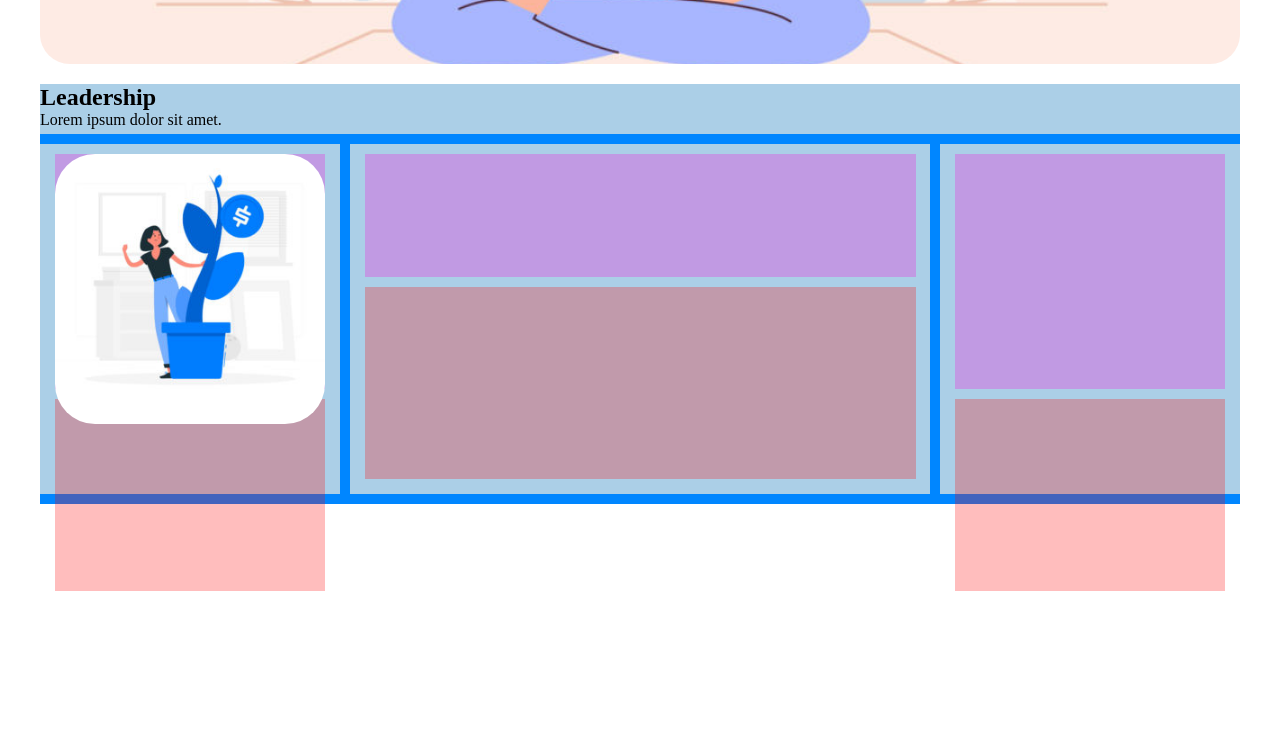
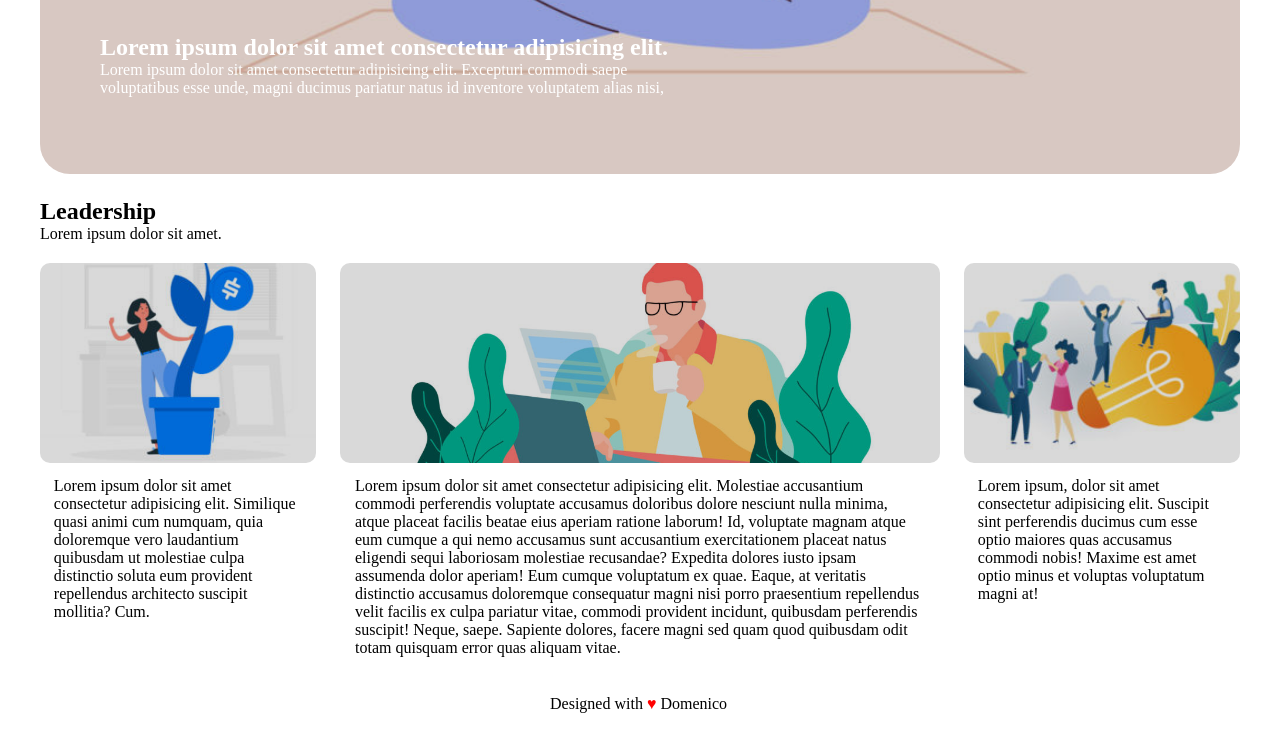
Before and after one commit to DomenicoGalileo88/htmlcss-wp, a plain HTML site: page index.html in a window 1280 px wide. Shown: the part 726-1459 px from the top of the page. Before the commit the page ends 1317 px from the top, so only its background shows below. Drawn offline with Linux system fonts and the light colour scheme.

Commit message:
Add footer

```diff
--- a/css/style.css
+++ b/css/style.css
@@ -36,6 +36,10 @@
 }
 
 /******* Debug main ****/
+
+.debug main{
+    height: 1160px;
+}
 
 /* Debug content_img */
 .debug .content_img{
@@ -78,7 +82,6 @@
 }
 
 .debug .content{
-    height:350px ;
     background-color: #ABCFE7;
 }
 
@@ -130,21 +133,22 @@ header{
 
 
 /************* Main ***************/
-main{
-    height: 820px;
-}
 
 .content_img{
     width: 100%;
     height: 670px;
     margin-bottom: 20px;
+    position: relative;
+}
+
+.content_img > img{
+    width: 100%;
+    filter: brightness(85%);
     border-radius: 30px;
-    position: relative;
-    background-image: url('../img/banner.jpg');
-    background-size: cover;
 }
 
 .content_img > .text_img{
+    color: white;
     width: 50%;
     position: absolute;
     bottom: 10%;
@@ -156,26 +160,26 @@ main{
 /* Content article */
 .content_article{
     width: 100%;
-    border-top: 10px solid #0086FF;
-    border-bottom: 10px solid #0086FF;
 }
 
 /* Aside */
 aside{
-    width: 25%;
+    width: 23%;
     float: left;
+    margin: 20px 0;
 }
 
 aside > .img_aside{
-    width: 90%;
-    height: 67%;
-    margin: 10px auto;
+    width: 100%;
 }
 
 .img_aside > img{
-    max-width: 100%;
-    border-radius: 40px;
-    object-fit: contain;
+    width: 100%;
+    height: 200px;
+    margin: 0 auto;
+    border-radius: 10px;
+    object-fit: cover;
+    filter: brightness(85%);
 }
 
 aside > .text_aside{
@@ -187,13 +191,19 @@ aside > .text_aside{
 .content{
     width: 50%;
     float: left;
-    border-left: 10px solid#0086FF;
-    border-right: 10px solid #0086FF;
+    margin: 10px 2%;
 }
 
 .content > .img_content_article{
-    width: 95%;
     margin: 10px auto;
+}
+
+.img_content_article > img{
+    width: 100%;
+    height: 200px;
+    object-fit: cover;
+    border-radius: 10px;
+    filter: brightness(85%);
 }
 
 .content > .text_content_article{
@@ -207,6 +217,10 @@ footer{
 }
 
 footer > .designed{
-    width: 10%;
+    width: 15%;
     margin: 8px auto;
 }
+
+footer span{
+    color: red;
+}
--- a/index.html
+++ b/index.html
@@ -9,7 +9,7 @@
     <link rel="stylesheet" href="./css/style.css">
 </head>
 
-<body class="debug">
+<body>
 
     <div class="container">
 
@@ -32,18 +32,21 @@
 
             <div class="content_img clearfix">
 
-                    <div class="text_img">
-                        <h1>Lorem ipsum dolor sit amet consectetur adipisicing elit. </h1>
+                <img src="./img/banner.jpg" alt="">
 
-                        <p>Lorem ipsum dolor sit amet consectetur adipisicing elit. Excepturi commodi saepe voluptatibus esse unde, magni ducimus pariatur natus id inventore voluptatem alias nisi,</p>
-                    </div>
+                <div class="text_img">
+                    <h2>Lorem ipsum dolor sit amet consectetur adipisicing elit. </h2>
+
+                    <p>Lorem ipsum dolor sit amet consectetur adipisicing elit. Excepturi commodi saepe voluptatibus
+                        esse unde, magni ducimus pariatur natus id inventore voluptatem alias nisi,</p>
+                </div>
 
             </div>
 
             <article class="page_article">
 
                 <div class="title_article">
-                    <h2>Leadership</h2>
+                    <h1>Leadership</h1>
                     <p>Lorem ipsum dolor sit amet.</p>
                 </div>
 
@@ -53,18 +56,33 @@
                         <div class="img_aside">
                             <img src="./img/img-1.jpg" alt="">
                         </div>
-                        <div class="text_aside"></div>
+                        <div class="text_aside">
+                            <p>Lorem ipsum dolor sit amet consectetur adipisicing elit. Similique quasi animi cum
+                                numquam, quia doloremque vero laudantium quibusdam ut molestiae culpa distinctio soluta
+                                eum provident repellendus architecto suscipit mollitia? Cum.</p>
+                        </div>
 
                     </aside>
 
                     <div class="content">
-                        <div class="img_content_article"></div>
-                        <div class="text_content_article"></div>
+                        <div class="img_content_article">
+                            <img src="./img/banner-2.jpg" alt="">
+                        </div>
+                        <div class="text_content_article">
+                            <p>Lorem ipsum dolor sit amet consectetur adipisicing elit. Molestiae accusantium commodi perferendis voluptate accusamus doloribus dolore nesciunt nulla minima, atque placeat facilis beatae eius aperiam ratione laborum! Id, voluptate magnam atque eum cumque a qui nemo accusamus sunt accusantium exercitationem placeat natus eligendi sequi laboriosam molestiae recusandae? Expedita dolores iusto ipsam assumenda dolor aperiam! Eum cumque voluptatum ex quae. Eaque, at veritatis distinctio accusamus doloremque consequatur magni nisi porro praesentium repellendus velit facilis ex culpa pariatur vitae, commodi provident incidunt, quibusdam perferendis suscipit! Neque, saepe. Sapiente dolores, facere magni sed quam quod quibusdam odit totam quisquam error quas aliquam vitae.</p>
+                        </div>
                     </div>
 
                     <aside>
-                        <div class="img_aside"></div>
-                        <div class="text_aside"></div>
+                        <div class="img_aside">
+                            <img src="./img/img-3.jpg" alt="">
+                        </div>
+                        <div class="text_aside">
+                            <p>Lorem ipsum, dolor sit amet consectetur adipisicing elit. Suscipit sint perferendis
+                                ducimus cum esse optio maiores quas accusamus commodi nobis! Maxime est amet optio minus
+                                et voluptas voluptatum magni at!
+                            </p>
+                        </div>
 
                     </aside>
 
@@ -78,7 +96,7 @@
         <!-- /.site_main -->
 
         <footer class="site_footer">
-            <div class="designed"></div>
+            <div class="designed">Designed with <span>&hearts;</span> Domenico</div>
         </footer>
         <!-- /.site_footer -->
 
```
